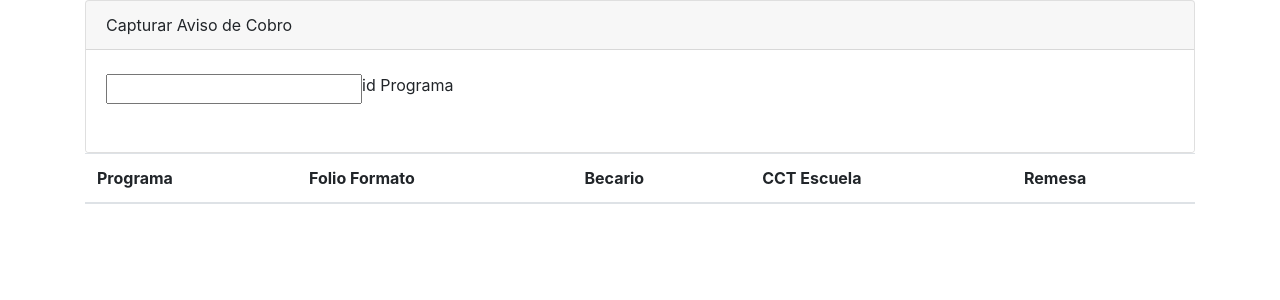
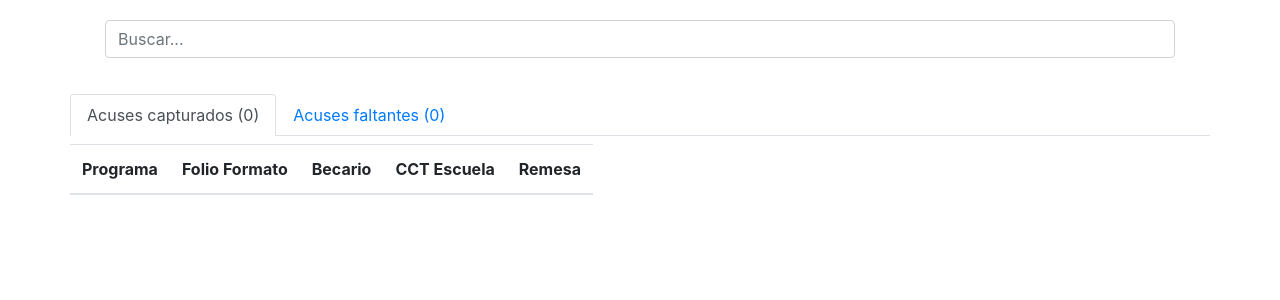
Before and after one commit to gherz-lau/sisdecom, an Angular app: page /capture in a window 1280 px wide. Shown: the top 300 px of the page. Built offline with nearby package versions, Linux system fonts and the light colour scheme.

Commit message:
busqueda con bug de elemento removido

```diff
--- a/angular.json
+++ b/angular.json
@@ -23,6 +23,9 @@
             "polyfills": "src/polyfills.ts",
             "tsConfig": "tsconfig.app.json",
             "aot": true,
+            "allowedCommonJsDependencies": [
+              "xlsx"
+            ],
             "assets": [
               "src/favicon.ico",
               "src/assets"
@@ -123,6 +126,7 @@
           }
         }
       }
-    }},
+    }
+  },
   "defaultProject": "sisdecom"
 }
--- a/src/app/core/models/index.ts
+++ b/src/app/core/models/index.ts
@@ -1,2 +1,3 @@
 export * from './acuse-cobro';
 export * from './acuse-cobro-file';
+export * from './pagination';
--- /dev/null
+++ b/src/app/core/models/pagination.ts
@@ -0,0 +1,11 @@
+export class Pagination<T> {
+    pager: any;
+    pagedItems: Array<T>;
+    page: number;
+    pageSize: number;
+    constructor() {
+        this.page = 1;
+        this.pagedItems = new Array<T>();
+        this.pageSize = 20;
+    }
+}
--- a/src/app/core/services/index.ts
+++ b/src/app/core/services/index.ts
@@ -1 +1,2 @@
 export * from './global.service';
+export * from './pagination.service';
--- a/src/app/pages/capture/capture.component.html
+++ b/src/app/pages/capture/capture.component.html
@@ -1,65 +1,24 @@
 <div class="container">
-
-
-    <!--<div class="row">
-        <label for="idPrograma">ID Programa</label>
-        <input id="idPrograma" type="text" name="idPrograma" >
-
-    </div>
--->
-
-<!-- division-->
     <div class="row">
         <div class="col-12">
-    <div>
-        <div class="card">
-            <div class="card-header">
-                Capturar Aviso de Cobro
-            </div>
+            <div class="card border-0">
                 <div class="card-body">
                     <form>
-                    <div class="input-group">
-                        <div class="custom-file">
-                            <input type="text" class="custom-text-input" id="avisoDeCobro">
-
-                            <label class="custom-text-label" for="input">id Programa</label>
-                        </div>
+                        <div class="form-group">
+                            <input type="text" class="form-control" name="inp_busqueda" id="inp_busqueda"
+                                (keyup)=search($event) aria-describedby="BuscarF" placeholder="Buscar..."
+                                [(ngModel)]="acuseSearch">
                         </div>
                     </form>
                 </div>
-
-
-            <div class="card-footer bg-white d-flex justify-content-end border-0">
-
-
-                <!--<button (click)="accept()" [disabled]="!file.isSuccess" class="btn btn-primary mr-3">Aceptar</button>
-
-
-                -->
-
-
             </div>
         </div>
-    </div>
-</div>
-
-
-</div>
-<!--division-->
-
-
-
-
-
-
-
-
-
-
-
-    <div class="row">
-        <div class="col-12">
-            <table class="table table-striped">
+        <ul ngbNav #nav="ngbNav" [(activeId)]="active" class="nav-tabs w-100">
+            <li [ngbNavItem]="1">
+                <a ngbNavLink>Acuses capturados ({{aCapturados.length}})</a>
+                <ng-template ngbNavContent class="w-100">
+                    <div class="table-container w-100">
+                        <table class="table table-striped w-100">
                             <thead>
                                 <tr>
                                     <th>Programa</th>
@@ -70,7 +29,7 @@
                                 </tr>
                             </thead>
                             <tbody>
-                    <tr *ngFor="let item of content">
+                                <tr *ngFor="let item of aCapturados">
                                     <td>{{item.idPrograma}}</td>
                                     <td>{{item.folioFormato}}</td>
                                     <td>{{item.nombreBecario}}</td>
@@ -80,5 +39,44 @@
                             </tbody>
                         </table>
                     </div>
+                </ng-template>
+            </li>
+            <li [ngbNavItem]="2">
+                <a ngbNavLink>Acuses faltantes ({{content.length}})</a>
+                <ng-template ngbNavContent class="w-100">
+                    <div class="table-container w-100">
+                        <table class="table table-striped w-100">
+                            <thead>
+                                <tr>
+                                    <th>Programa</th>
+                                    <th>Folio Formato</th>
+                                    <th>Becario</th>
+                                    <th>CCT Escuela</th>
+                                    <th>Remesa</th>
+                                </tr>
+                            </thead>
+                            <tbody>
+                                <tr *ngFor="let item of pagination.pagedItems">
+                                    <td>{{item.idPrograma}}</td>
+                                    <td>{{item.folioFormato}}</td>
+                                    <td>{{item.nombreBecario}}</td>
+                                    <td>{{item.cctEscuela}}</td>
+                                    <td>{{item.remesa}}</td>
+                                </tr>
+                            </tbody>
+                        </table>
+                    </div>
+                    <div class="d-flex justify-content-between mt-2">
+                        <span>{{pagination.pageSize}} registros de {{content.length}}</span>
+                        <ngb-pagination [collectionSize]="pagination.pager.totalPages*10" [(page)]="pagination.page"
+                            [maxSize]="5" [boundaryLinks]="true" (pageChange)="newPage($event)">
+                        </ngb-pagination>
+                    </div>
+
+                </ng-template>
+            </li>
+        </ul>
+
+        <div [ngbNavOutlet]="nav" class="mt-2"></div>
     </div>
 </div>
--- a/src/app/pages/capture/capture.component.scss
+++ b/src/app/pages/capture/capture.component.scss
@@ -0,0 +1,4 @@
+.table-container{
+    max-height: 600px;
+    overflow-y: auto;
+}
--- a/src/app/pages/capture/capture.component.ts
+++ b/src/app/pages/capture/capture.component.ts
@@ -1,6 +1,6 @@
 import { Component, OnInit } from '@angular/core';
-import { AcuseCobro } from 'src/app/core/models';
-import { GlobalService } from 'src/app/core/services';
+import { AcuseCobro, Pagination } from 'src/app/core/models';
+import { GlobalService, PaginationService } from 'src/app/core/services';
 
 @Component({
   selector: 'app-capture',
@@ -8,12 +8,42 @@ import { GlobalService } from 'src/app/core/services';
   styleUrls: ['./capture.component.scss']
 })
 export class CaptureComponent implements OnInit {
+  //total de acuses
   content: Array<AcuseCobro> = new Array<AcuseCobro>();
-  constructor(private globalService: GlobalService) {
+  //acuses acpturados
+  aCapturados: Array<AcuseCobro> = new Array<AcuseCobro>();
+
+  acuseSearch: string;
+
+  pagination: Pagination<AcuseCobro> = new Pagination<AcuseCobro>();
+  active = 1;
+  constructor(private globalService: GlobalService, private paginationService: PaginationService) {
     this.content = globalService.acuseCobroContent;
+    this.setPage();
   }
-
   ngOnInit(): void {
   }
 
+  search($event) {
+    if ($event.keyCode === 13) {
+      let index = this.content.findIndex(f => {
+        return f.idPrograma.toString() === this.acuseSearch;
+      });
+
+      let element = this.content[index];
+      this.aCapturados.push(element);
+      this.content = this.content.filter(f => f.idPrograma.toString() !== this.acuseSearch);
+      this.acuseSearch = '';
+    }
+  }
+
+  //info de paginacion
+  setPage() {
+    this.pagination.pager = this.paginationService.getPager(this.content.length, this.pagination.page, this.pagination.pageSize);
+    this.pagination.pagedItems = this.content.slice(this.pagination.pager.startIndex, this.pagination.pager.endIndex + 1);
+  }
+  newPage($event) {
+    this.pagination.page = $event;
+    this.setPage();
+  }
 }
--- a/src/app/pages/filebase/filebase.component.html
+++ b/src/app/pages/filebase/filebase.component.html
@@ -37,7 +37,7 @@
                                 </li>
                                 <li class="list-group-item d-flex justify-content-between">
                                     <strong>Tamaño</strong>
-                                    <span>{{file.fileSize}}</span>
+                                    <span>{{file.fileSize | bytesFormat}}</span>
                                 </li>
                                 <li class="list-group-item d-flex justify-content-between">
                                     <strong>Registros</strong>
@@ -50,7 +50,8 @@
                         </div>
                     </div>
                     <div class="card-footer bg-white d-flex justify-content-end border-0">
-                        <button (click)="accept()" [disabled]="!file.isSuccess" class="btn btn-primary mr-3">Aceptar</button>
+                        <button (click)="accept()" [disabled]="!file.isSuccess"
+                            class="btn btn-primary mr-3">Aceptar</button>
                     </div>
                 </div>
             </div>
--- /dev/null
+++ b/src/app/shared/pipes/bytes-format.pipe.ts
@@ -0,0 +1,22 @@
+import { Pipe, PipeTransform } from '@angular/core';
+
+@Pipe({
+  name: 'bytesFormat'
+})
+export class BytesFormatPipe implements PipeTransform {
+
+  transform(bytes: number): any {
+    const sizes = ['Bytes', 'KB', 'MB', 'GB', 'TB']
+    if (!bytes || bytes === 0) {
+      return 'n/a';
+    }
+
+    const i = parseInt(Math.floor(Math.log(bytes) / Math.log(1024)).toString(), 10);
+
+    if (i === 0) {
+      return `${bytes} ${sizes[i]})`;
+    }
+
+    return `${(bytes / (1024 ** i)).toFixed(1)} ${sizes[i]}`;
+  }
+}
--- a/src/app/shared/shared.module.ts
+++ b/src/app/shared/shared.module.ts
@@ -1,12 +1,14 @@
 import { NgModule } from '@angular/core';
 import { CommonModule } from '@angular/common';
+import { BytesFormatPipe } from './pipes/bytes-format.pipe';
 
 
 
 @NgModule({
-  declarations: [],
+  declarations: [BytesFormatPipe],
   imports: [
     CommonModule
-  ]
+  ],
+  exports: [BytesFormatPipe]
 })
 export class SharedModule { }
```
Also changed, not shown: src/app/app.module.ts (+7 -1 lines), src/app/core/services/pagination.service.ts (added, +57 -0 lines). Lines whose indentation alone changed are shown as unchanged.
